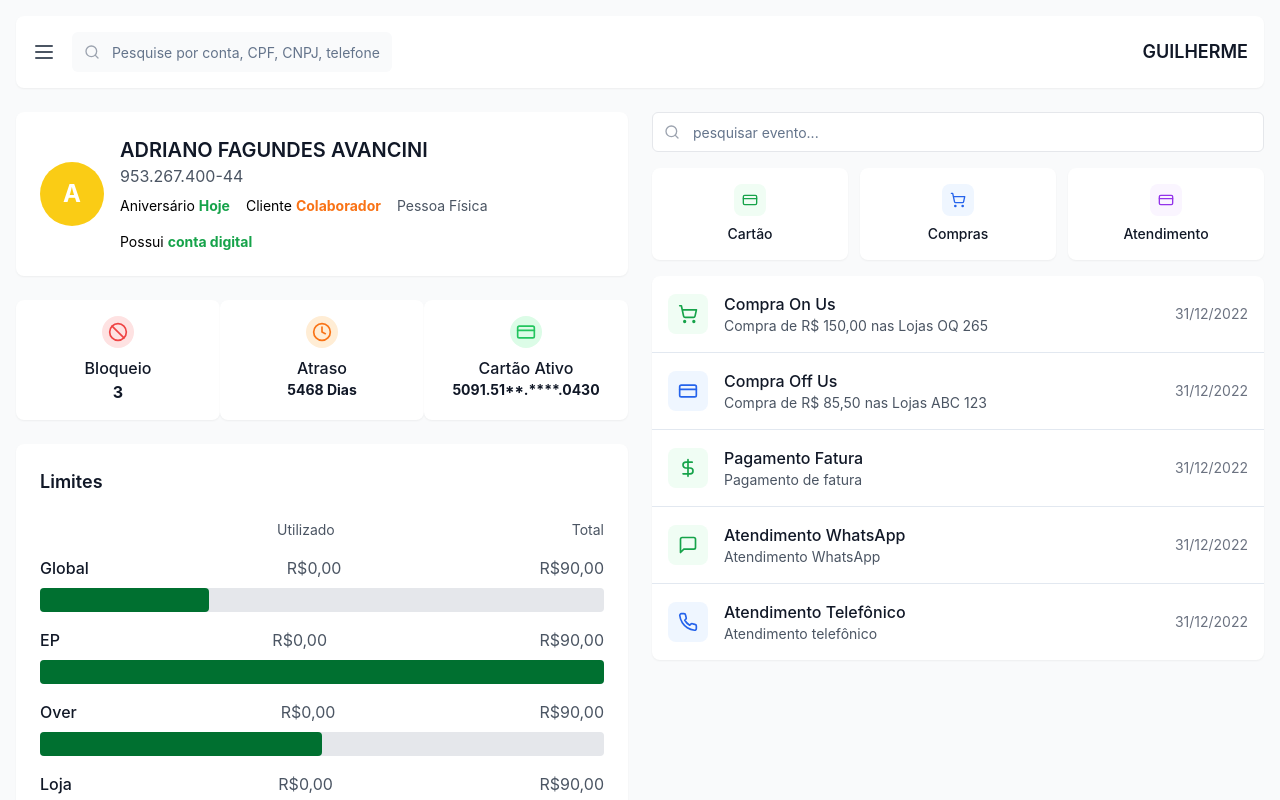
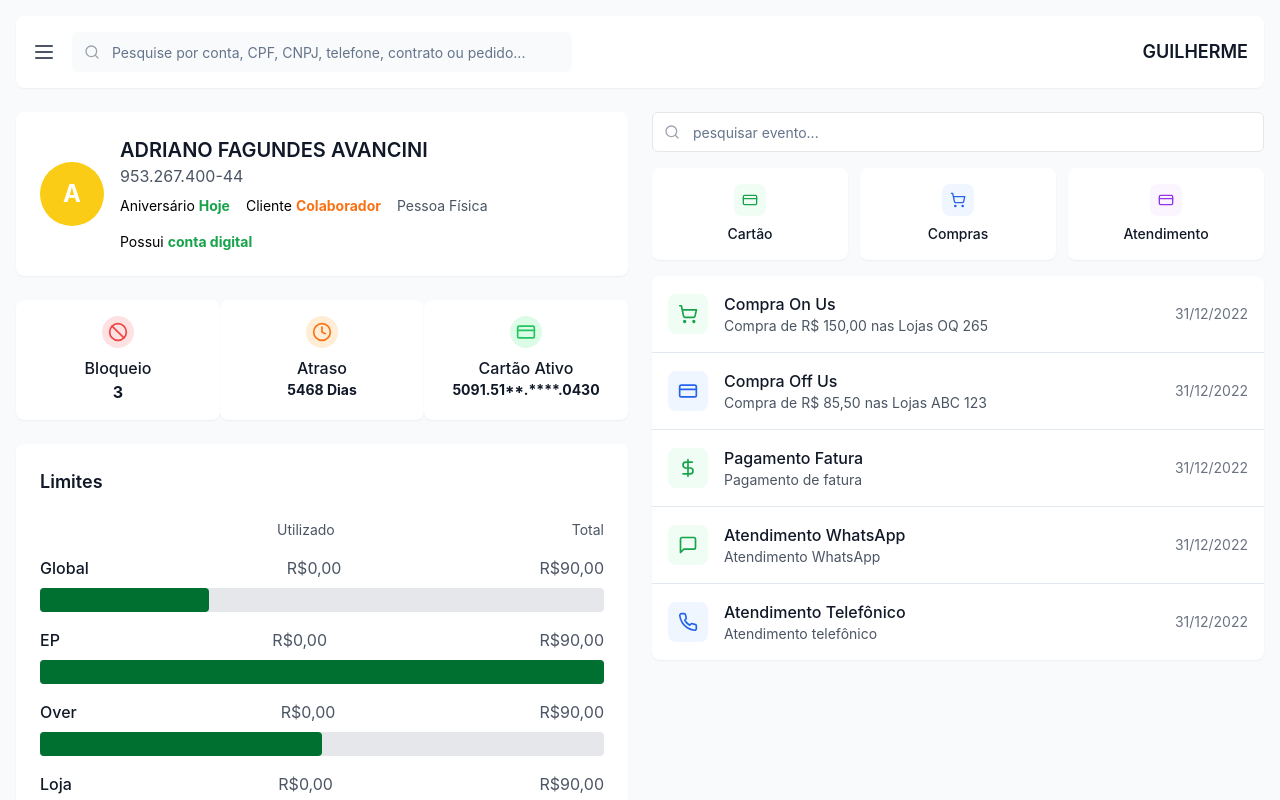
Before and after one commit to ViniciusMFreire/apple-print-glow-61, a React (Vite) app: page / in a window 1280 px wide. Shown: the top 800 px of the page. Built offline with nearby package versions, Linux system fonts and the light colour scheme.

Commit message:
Feat: Apply Verde DARK and increase search space
Applied the Verde DARK color from the style guide to the search input and increased the input's width.

```diff
--- a/src/components/dashboard/DashboardHeader.tsx
+++ b/src/components/dashboard/DashboardHeader.tsx
@@ -12,7 +12,7 @@ export const DashboardHeader = () => {
           <Search className="absolute left-3 top-1/2 transform -translate-y-1/2 h-4 w-4 text-gray-400" />
           <Input
             placeholder="Pesquise por conta, CPF, CNPJ, telefone, contrato ou pedido..."
-            className="pl-10 w-full sm:w-60 md:w-80 bg-gray-50 border-0 text-sm hover:border-2 hover:border-verde-dark transition-all duration-200"
+            className="pl-10 w-full sm:w-80 md:w-96 lg:w-[500px] bg-gray-50 border-0 text-sm hover:border-2 hover:border-verde-dark transition-all duration-200"
           />
         </div>
       </div>
--- a/src/index.css
+++ b/src/index.css
@@ -45,7 +45,7 @@
     --sidebar-ring: 217.2 91.2% 59.8%;
 
     /* Style guide colors */
-    --verde-dark: 146 100% 11.4%; /* #00431d - Verde Dark para textos principais */
+    --verde-dark: 140 100% 22%; /* #007030 - Verde Dark para textos principais */
     --amarela-normal: 52 100% 45.1%; /* #e6cd00 - Amarela Normal para destaques */
   }
 
@@ -87,7 +87,7 @@
     --sidebar-ring: 217.2 91.2% 59.8%;
 
     /* Style guide colors for dark mode */
-    --verde-dark: 146 100% 11.4%;
+    --verde-dark: 140 100% 22%;
     --amarela-normal: 52 100% 45.1%;
   }
 }
```
